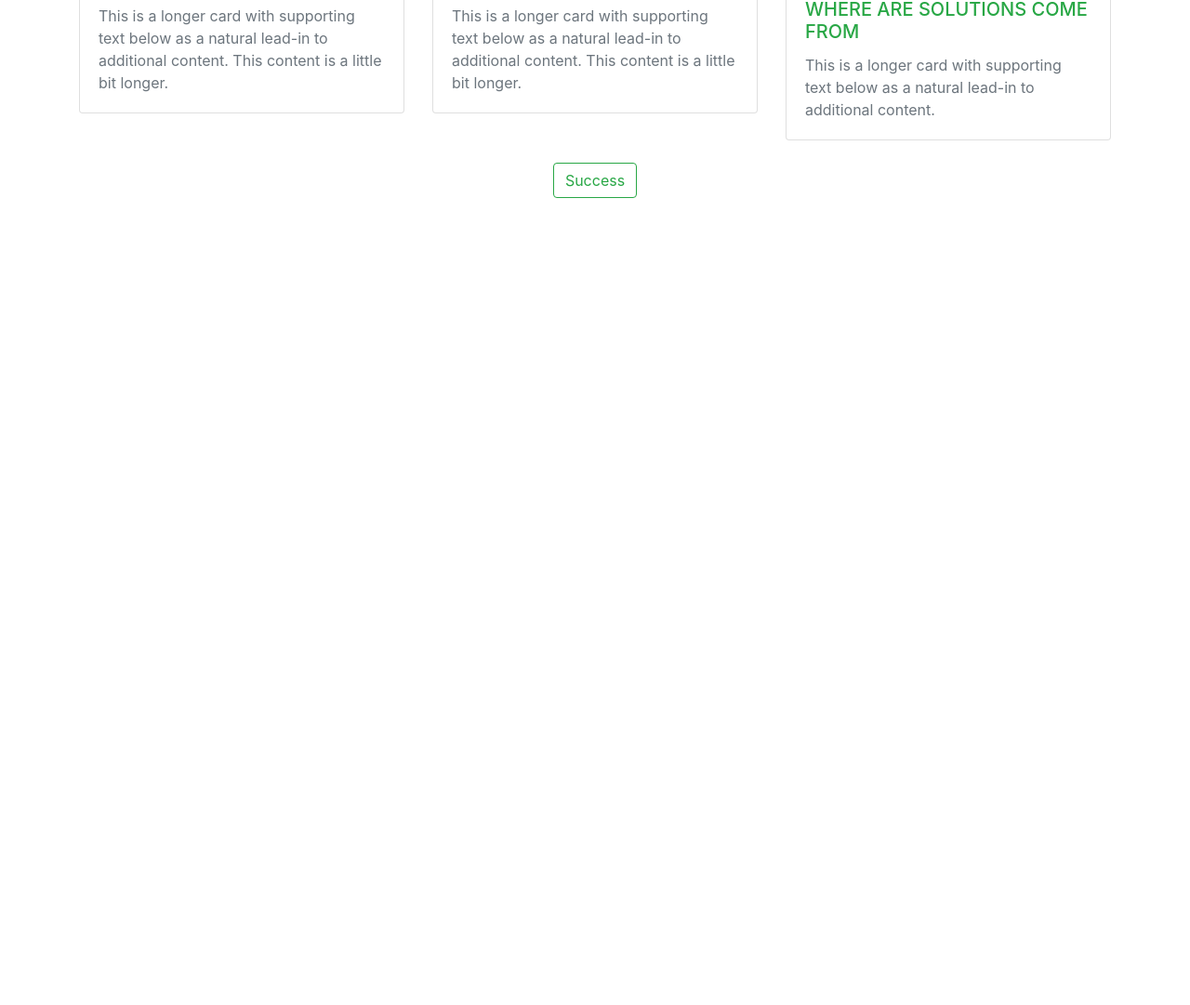
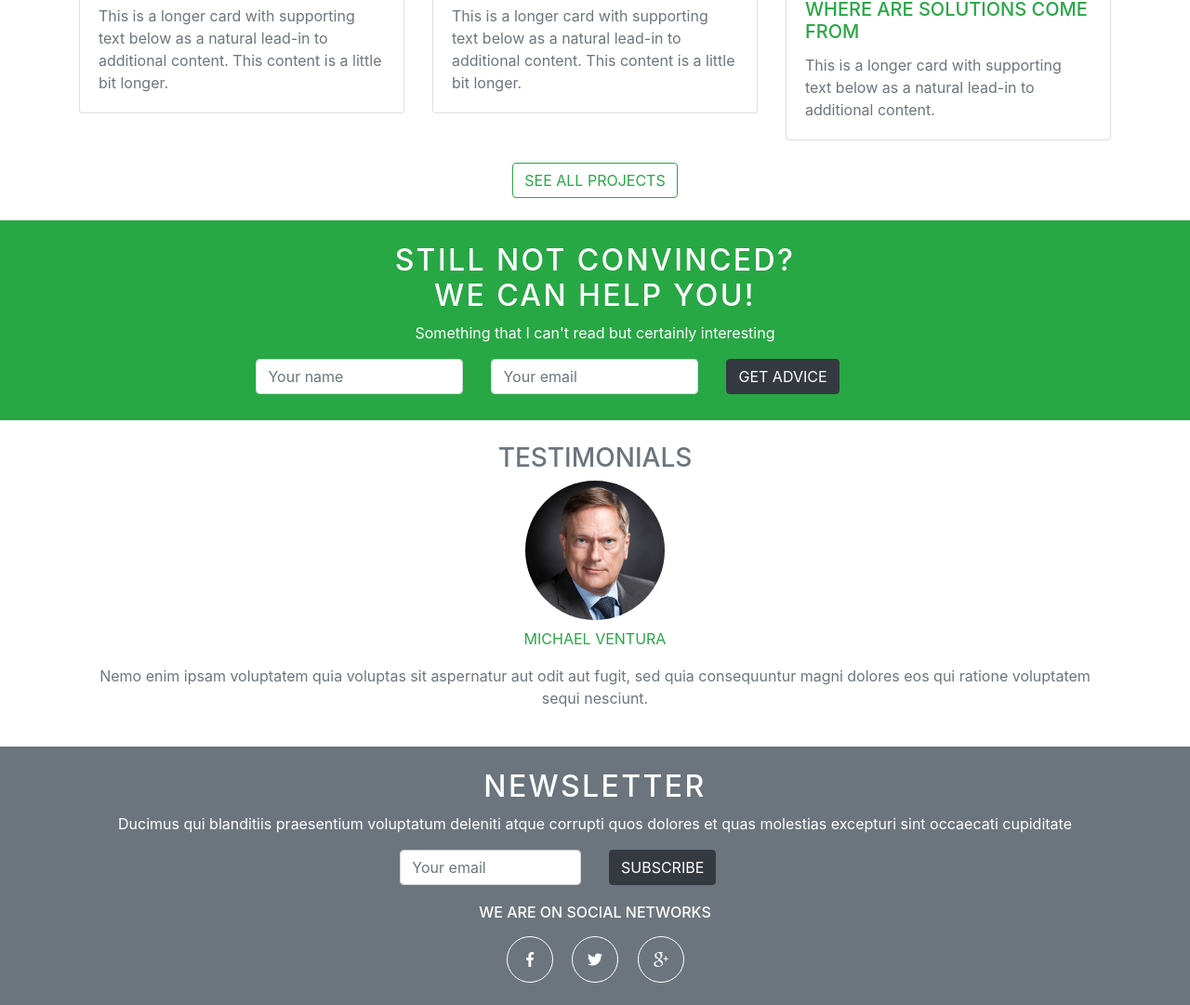
Before and after one commit to VianneyDev/website-bootstrap-template, a plain HTML site: page index.html in a window 1280 px wide. Shown: the part 1531-2612 px from the top of the page at 93% size. Before the commit the page ends 1744 px from the top, so only its background shows below. Drawn offline with nearby package versions, Linux system fonts and the light colour scheme.

Commit message:
add-all-main-content

```diff
--- a/index.html
+++ b/index.html
@@ -143,7 +143,7 @@
 
         <!-- first-row -->
         <div class="row text-center text-secondary py-4">
-            <div class="col-md-12">
+            <div class="col-md-12 text-uppercase">
                 <h3>Our projects</h3>
             </div>
         </div>
@@ -186,9 +186,9 @@
         </div>
 
         <!-- third-row -->
-        <div class="row text-center">
+        <div class="row text-center pb-4">
             <div class="col-md-12">
-                <button type="button" class="btn btn-outline-success">Success</button>
+                <button type="button" class="btn btn-outline-success text-uppercase">See all projects</button>
             </div>
         </div>
 
@@ -196,8 +196,86 @@
     <!-- end-container -->
 
     <!-- container-fluid -->
-    <div class="container-fluid text-uppercase font-weight-bold">
+    <div class="container-fluid bg-success py-4 text-white">
+        <!-- first-row -->
+        <div class="row text-uppercase text-center">
+            <div class="col-md-12">
+                <h2 style="letter-spacing: 0.15rem;">Still not convinced?<br> We can help you!</h2>
+            </div>
+        </div>
+        <!-- second-row -->
+        <div class="row text-center">
+            <div class="col-md-12">
+                <p>Something that I can't read but certainly interesting</p>
+            </div>
+        </div>
+        <!-- form-row -->
+        <form class="d-flex justify-content-center">
+            <div class="row">
+                <div class="col-md-4 mb-1">
+                    <input type="text" class="form-control" placeholder="Your name">
+                </div>
+                <div class="col-md-4 mb-1">
+                    <input type="email" class="form-control" placeholder="Your email">
+                </div>
+                <div class="col-md-4">
+                    <button type="button" class="btn btn-dark text-uppercase">Get advice</button>
+                </div>
+            </div>
+        </form>
+    </div>
+    <!-- end-container-fluid -->
 
+    <!-- container -->
+    <div class="container">
+        <!-- first-row -->
+        <div class="row text-center text-secondary py-4">
+            <div class="col-md-12">
+                <h3 class="text-uppercase">Testimonials</h3>
+                <img src="./assets/testimonial.jpg" class="rounded-circle mx-auto d-block my-2" width="150" height="150" alt="...">
+                <p class="text-success text-uppercase">Michael Ventura</p>
+                <p class="text-secondary">Nemo enim ipsam voluptatem quia voluptas sit aspernatur aut odit aut fugit, sed quia consequuntur magni dolores eos qui
+                ratione voluptatem sequi nesciunt.</p>
+            </div>
+        </div>
+    </div>
+    <!-- end-container -->
+
+    <!-- container-fluid -->
+    <div class="container-fluid bg-secondary py-4 text-white">
+        <!-- first-row -->
+        <div class="row text-center">
+            <div class="col-md-12">
+                <h2 class="text-uppercase" style="letter-spacing: 0.15rem;">Newsletter</h2>
+                <p>Ducimus qui blanditiis praesentium voluptatum deleniti atque corrupti quos dolores et quas molestias excepturi sint
+                occaecati cupiditate</p>
+            </div>
+        </div>
+        <!-- form-row -->
+        <form class="d-flex justify-content-center">
+            <div class="row">
+                <div class="col-md-6 mb-1">
+                    <input type="email" class="form-control" placeholder="Your email">
+                </div>
+                <div class="col-md-6">
+                    <button type="button" class="btn btn-dark text-uppercase">Subscribe</button>
+                </div>
+            </div>
+        </form>
+        <!-- second-row -->
+        <div class="row text-center">
+            <div class="col-md-12">
+                <h6 class="text-uppercase my-3">We are on social networks</h6>
+            </div>
+        </div>
+        <!-- third-row -->
+        <div class="row text-center">
+            <div class="col-md-12">
+                <img src="./assets/facebook.svg" class="border border-white rounded-circle px-3" width="50" height="50" alt="innovation">
+                <img src="./assets/twitter.svg" class="border border-white rounded-circle px-3 mx-3" width="50" height="50" alt="">
+                <img src="./assets/google-plus.svg" class="border border-white rounded-circle px-3" width="50" height="50" alt="innovation">
+            </div>
+        </div>
     </div>
     <!-- end-container-fluid -->
 
```
Also changed, not shown: assets/facebook.svg (added), assets/google-plus.svg (added), assets/testimonial.jpg (added), assets/twitter.svg (added).
